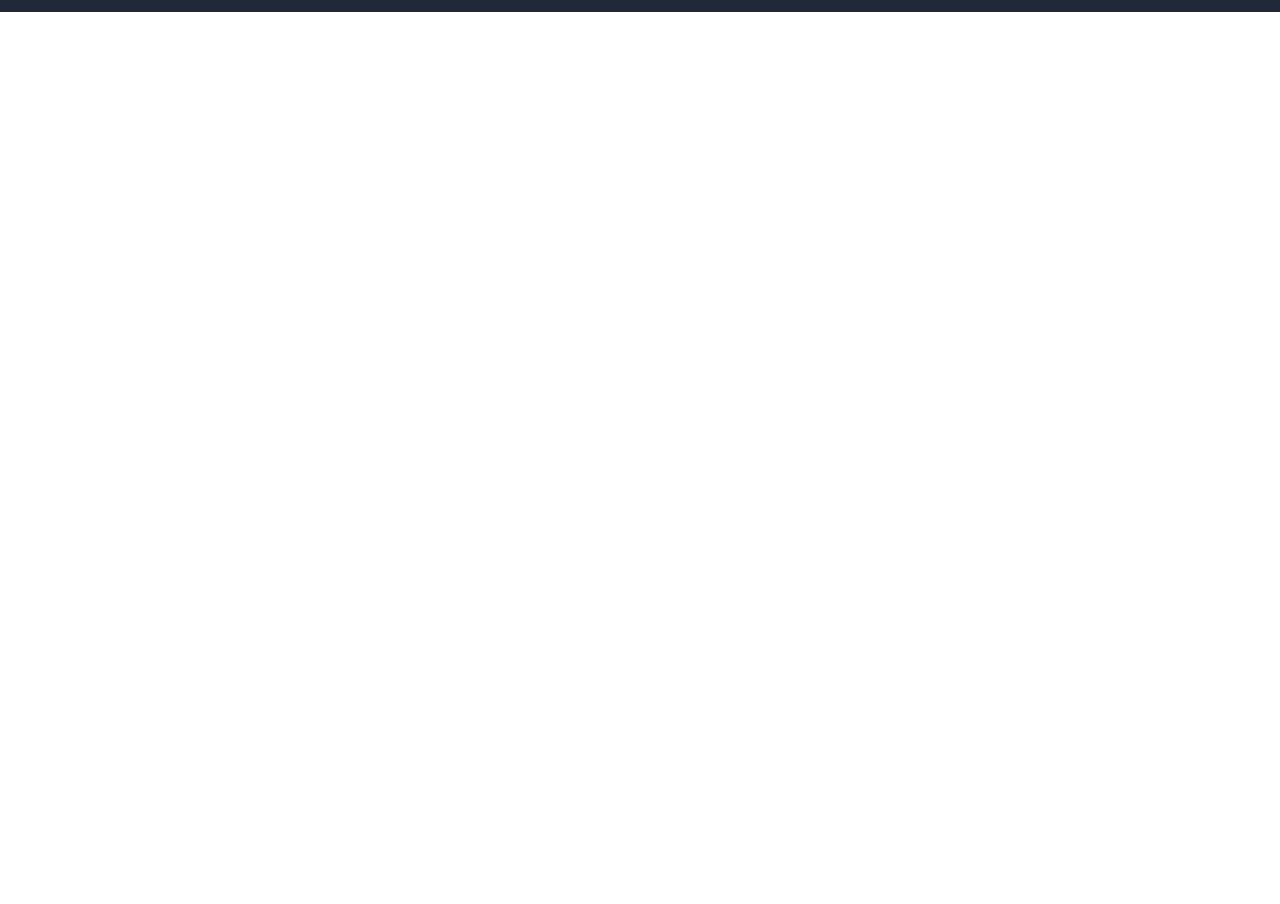
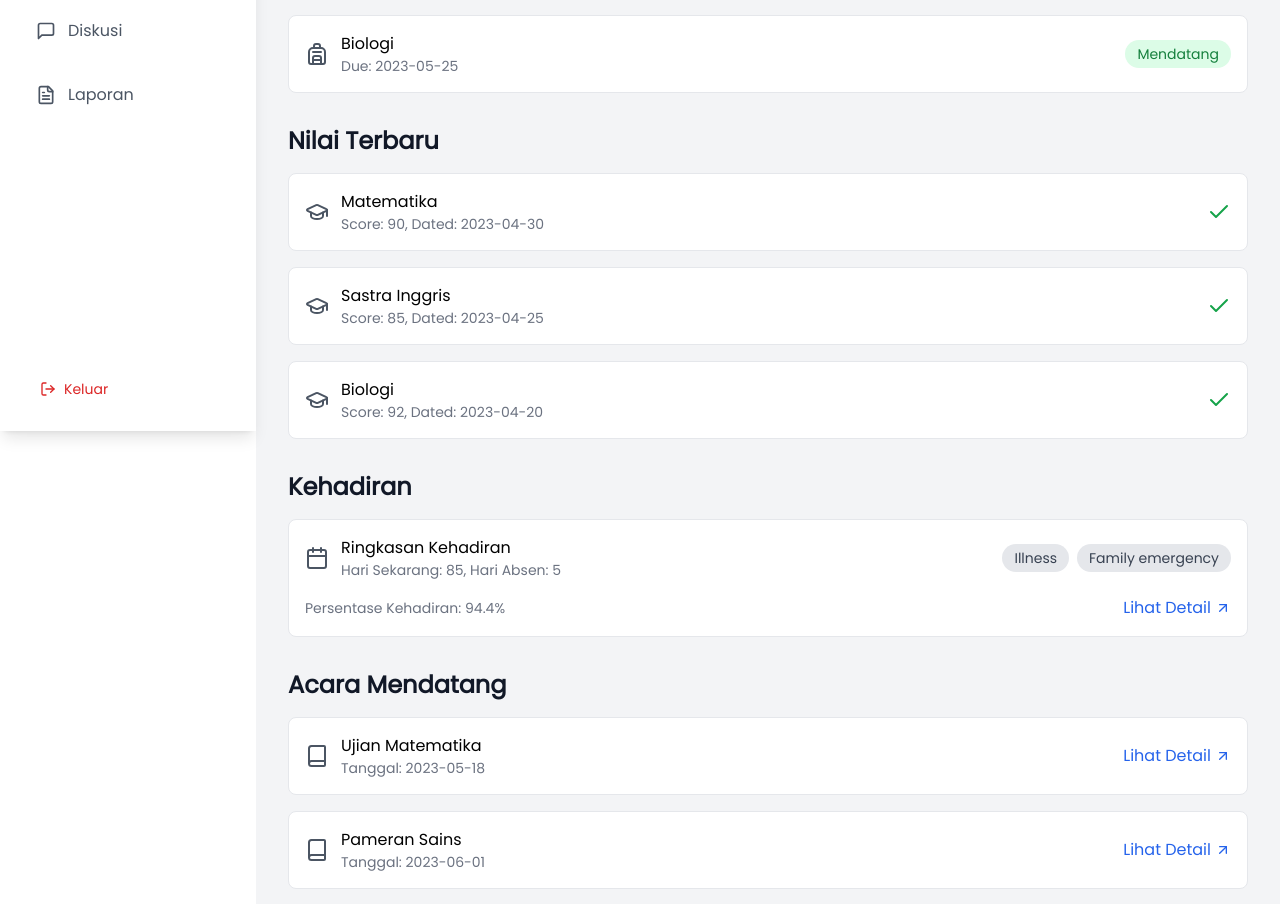
Before and after one commit to Silaenn/KitaBisaMengajar, a React (Vite) app: page /dashboard-student in a window 1280 px wide. Shown: the part 369-1273 px from the top of the page. Before the commit the page ends 800 px from the top, so only its background shows below. Built offline with nearby package versions, Linux system fonts and the light colour scheme.

Commit message:
updateDashboardSIswa

```diff
--- a/src/App.jsx
+++ b/src/App.jsx
@@ -23,6 +23,7 @@ import HowItWorks from "./pages/HowItWorks";
 import Home from "./pages/Home";
 import LandingPagesSiswa from "./pages/LandingPagesSiswa/LandingPages";
 import HowItWorksStudent from "./pages/HowItWorksStudent";
+import DashboardStudent from "./pages/DashBoard/DashboardStudent";
 
 function App() {
   return (
@@ -45,6 +46,7 @@ function Main() {
     "/diskusi",
     "/laporan",
     "/achievement",
+    "/dashboard-student",
   ].includes(location.pathname);
 
   return (
@@ -62,6 +64,7 @@ function Main() {
           <Route path="/guru" element={<LandingPages />} />
           <Route path="/siswa" element={<LandingPagesSiswa />} />
           <Route path="/dashboard-mentor" element={<DashboardMentor />} />
+          <Route path="/dashboard-student" element={<DashboardStudent />} />
           <Route path="/classroomInterface" element={<ClassroomInterface />} />
           <Route path="/jadwal" element={<JadwalPage />} />
           <Route path="/kelas" element={<KelasVirtualPage />} />
@@ -86,6 +89,7 @@ function Main() {
           location.pathname !== "/about" &&
           location.pathname !== "/howitworks" &&
           location.pathname !== "/howitworksstudent" &&
+          location.pathname !== "/dashboard-student" &&
           location.pathname !== "/" && <Footer />}
       </main>
     </div>
--- /dev/null
+++ b/src/pages/DashBoard/DashboardStudent.jsx
@@ -0,0 +1,276 @@
+import React, { useState, useEffect } from "react";
+import {
+  Calendar,
+  Book,
+  Backpack,
+  GraduationCap,
+  Check,
+  Bell,
+  Clipboard,
+  BarChart,
+  ArrowUpRight,
+  MessageCircle,
+} from "lucide-react";
+
+const StudentDashboard = () => {
+  const [studentInfo, setStudentInfo] = useState({
+    name: "John Doe",
+    grade: "Kelas 10",
+    school: "SMP ABC",
+  });
+
+  const [upcomingAssignments, setUpcomingAssignments] = useState([
+    {
+      id: 1,
+      subject: "Matematika",
+      dueDate: "2023-05-15",
+      status: "Mendatang",
+    },
+    {
+      id: 2,
+      subject: "Sastra Inggris",
+      dueDate: "2023-05-20",
+      status: "Mendatang",
+    },
+    { id: 3, subject: "Biologi", dueDate: "2023-05-25", status: "Mendatang" },
+  ]);
+
+  const [recentGrades, setRecentGrades] = useState([
+    { id: 1, subject: "Matematika", grade: 90, date: "2023-04-30" },
+    { id: 2, subject: "Sastra Inggris", grade: 85, date: "2023-04-25" },
+    { id: 3, subject: "Biologi", grade: 92, date: "2023-04-20" },
+  ]);
+
+  const [attendance, setAttendance] = useState({
+    daysPresent: 85,
+    daysAbsent: 5,
+    absenceReasons: ["Illness", "Family emergency"],
+  });
+
+  const [upcomingEvents, setUpcomingEvents] = useState([
+    { id: 1, name: "Ujian Matematika", date: "2023-05-18" },
+    { id: 2, name: "Pameran Sains", date: "2023-06-01" },
+    { id: 3, name: "Pertunjukan Klub Drama", date: "2023-05-27" },
+  ]);
+
+  const [notifications, setNotifications] = useState([
+    { id: 1, message: "PR matematika harus dikumpulkan besok", read: false },
+    { id: 2, message: "Presentasi proyek sains minggu depan", read: false },
+    { id: 3, message: "Konferensi orang tua-guru dijadwalkan", read: false },
+  ]);
+
+  const [academicProgress, setAcademicProgress] = useState({
+    averageGrade: 88.5,
+    gradeHistory: [
+      { subject: "Matematika", grade: 92, date: "2023-04-30" },
+      { subject: "Sastra Inggris", grade: 85, date: "2023-04-25" },
+      { subject: "Biologi", grade: 88, date: "2023-04-20" },
+    ],
+  });
+
+  return (
+    <div className="ml-64 min-h-screen bg-gray-100 px-8 py-12">
+      {/* Header */}
+      <div className="mb-8">
+        <h1 className="text-3xl font-bold text-gray-900 mb-2">
+          Selamat Datang, {studentInfo.name}
+        </h1>
+        <p className="text-gray-600">
+          {studentInfo.grade} at {studentInfo.school}
+        </p>
+      </div>
+
+      {/* Upcoming Assignments */}
+      <div className="mb-8">
+        <h2 className="text-2xl font-bold text-gray-900 mb-4">
+          Tugas Mendatang
+        </h2>
+        <div className="space-y-4">
+          {upcomingAssignments.map((assignment) => (
+            <div
+              key={assignment.id}
+              className="bg-white p-4 border rounded-lg flex items-center justify-between"
+            >
+              <div className="flex items-center gap-3">
+                <Backpack className="w-6 h-6 text-gray-600" />
+                <div>
+                  <h3 className="font-medium">{assignment.subject}</h3>
+                  <p className="text-sm text-gray-500">
+                    Due: {assignment.dueDate}
+                  </p>
+                </div>
+              </div>
+              <span
+                className={`px-3 py-1 rounded-full text-sm ${
+                  assignment.status === "Upcoming"
+                    ? "bg-blue-100 text-blue-700"
+                    : "bg-green-100 text-green-700"
+                }`}
+              >
+                {assignment.status}
+              </span>
+            </div>
+          ))}
+        </div>
+      </div>
+
+      {/* Recent Grades */}
+      <div className="mb-8">
+        <h2 className="text-2xl font-bold text-gray-900 mb-4">Nilai Terbaru</h2>
+        <div className="space-y-4">
+          {recentGrades.map((grade) => (
+            <div
+              key={grade.id}
+              className="bg-white p-4 border rounded-lg flex items-center justify-between"
+            >
+              <div className="flex items-center gap-3">
+                <GraduationCap className="w-6 h-6 text-gray-600" />
+                <div>
+                  <h3 className="font-medium">{grade.subject}</h3>
+                  <p className="text-sm text-gray-500">
+                    Score: {grade.grade}, Dated: {grade.date}
+                  </p>
+                </div>
+              </div>
+              <Check className="w-6 h-6 text-green-600" />
+            </div>
+          ))}
+        </div>
+      </div>
+
+      {/* Attendance */}
+      <div className="mb-8">
+        <h2 className="text-2xl font-bold text-gray-900 mb-4">Kehadiran</h2>
+        <div className="bg-white p-4 border rounded-lg">
+          <div className="flex items-center justify-between mb-4">
+            <div className="flex items-center gap-3">
+              <Calendar className="w-6 h-6 text-gray-600" />
+              <div>
+                <h3 className="font-medium">Ringkasan Kehadiran</h3>
+                <p className="text-sm text-gray-500">
+                  Hari Sekarang: {attendance.daysPresent}, Hari Absen:{" "}
+                  {attendance.daysAbsent}
+                </p>
+              </div>
+            </div>
+            <div className="flex items-center gap-2">
+              {attendance.absenceReasons.map((reason, index) => (
+                <span
+                  key={index}
+                  className="px-3 py-1 rounded-full text-sm bg-gray-200 text-gray-700"
+                >
+                  {reason}
+                </span>
+              ))}
+            </div>
+          </div>
+          <div className="flex items-center justify-between">
+            <p className="text-sm text-gray-500">Persentase Kehadiran: 94.4%</p>
+            <a
+              href="#"
+              className="text-blue-600 hover:text-blue-800 flex items-center gap-1"
+            >
+              Lihat Detail <ArrowUpRight className="w-4 h-4" />
+            </a>
+          </div>
+        </div>
+      </div>
+
+      {/* Upcoming Events */}
+      <div className="mb-8">
+        <h2 className="text-2xl font-bold text-gray-900 mb-4">
+          Acara Mendatang
+        </h2>
+        <div className="space-y-4">
+          {upcomingEvents.map((event) => (
+            <div
+              key={event.id}
+              className="bg-white p-4 border rounded-lg flex items-center justify-between"
+            >
+              <div className="flex items-center gap-3">
+                <Book className="w-6 h-6 text-gray-600" />
+                <div>
+                  <h3 className="font-medium">{event.name}</h3>
+                  <p className="text-sm text-gray-500">Tanggal: {event.date}</p>
+                </div>
+              </div>
+              <a
+                href="#"
+                className="text-blue-600 hover:text-blue-800 flex items-center gap-1"
+              >
+                Lihat Detail <ArrowUpRight className="w-4 h-4" />
+              </a>
+            </div>
+          ))}
+        </div>
+      </div>
+
+      {/* Notifications */}
+      <div className="mb-8">
+        <h2 className="text-2xl font-bold text-gray-900 mb-4">Notifications</h2>
+        <div className="space-y-4">
+          {notifications.map((notification) => (
+            <div
+              key={notification.id}
+              className={`bg-white p-4 border rounded-lg flex items-center justify-between ${
+                notification.read ? "opacity-50" : ""
+              }`}
+            >
+              <div className="flex items-center gap-3">
+                <Bell className="w-6 h-6 text-gray-600" />
+                <div>
+                  <h3 className="font-medium">{notification.message}</h3>
+                </div>
+              </div>
+              <div className="flex items-center gap-2">
+                <a
+                  href="#"
+                  className="text-blue-600 hover:text-blue-800 flex items-center gap-1"
+                >
+                  Mark as Read <Check className="w-4 h-4" />
+                </a>
+                <a
+                  href="#"
+                  className="text-gray-600 hover:text-gray-800 flex items-center gap-1"
+                >
+                  Dismiss <MessageCircle className="w-4 h-4" />
+                </a>
+              </div>
+            </div>
+          ))}
+        </div>
+      </div>
+
+      {/* Academic Progress */}
+      <div>
+        <h2 className="text-2xl font-bold text-gray-900 mb-4">
+          Kemajuan Akademik
+        </h2>
+        <div className="bg-white p-4 border rounded-lg">
+          <div className="flex items-center justify-between mb-4">
+            <div className="flex items-center gap-3">
+              <Clipboard className="w-6 h-6 text-gray-600" />
+              <div>
+                <h3 className="font-medium">Nilai Keseluruhan</h3>
+                <p className="text-sm text-gray-500">
+                  Rata-rata: {academicProgress.averageGrade}%
+                </p>
+              </div>
+            </div>
+            <a
+              href="#"
+              className="text-blue-600 hover:text-blue-800 flex items-center gap-1"
+            >
+              Lihat Riwayat Kelas <ArrowUpRight className="w-4 h-4" />
+            </a>
+          </div>
+          <div className="flex items-center justify-center">
+            <BarChart className="w-full h-48 text-gray-600" />
+          </div>
+        </div>
+      </div>
+    </div>
+  );
+};
+
+export default StudentDashboard;
--- a/src/pages/LandingPagesGuru/Superiority.jsx
+++ b/src/pages/LandingPagesGuru/Superiority.jsx
@@ -30,7 +30,7 @@ const Superiority = () => {
             <FeatureCard
               icon={Cpu}
               title="AI-Powered Matching"
-              description="Fitur kolaborasi langsung dengan whiteboard interaktif dan screen sharing"
+              description="Temukan pasangan belajar yang tepat menggunakan kecerdasan buatan."
             />
             <FeatureCard
               icon={MessageSquare}
@@ -40,12 +40,12 @@ const Superiority = () => {
             <FeatureCard
               icon={CheckCircle}
               title="Quality Assurance"
-              description="Fitur kolaborasi langsung dengan whiteboard interaktif dan screen sharing"
+              description="Pembelajaran dengan standar kualitas yang terjamin."
             />
             <FeatureCard
               icon={Award}
               title="Gamification System"
-              description="Fitur kolaborasi langsung dengan whiteboard interaktif dan screen sharing"
+              description="Pembelajaran lebih menyenangkan dengan sistem gamifikasi."
             />
           </div>
         </div>
```
